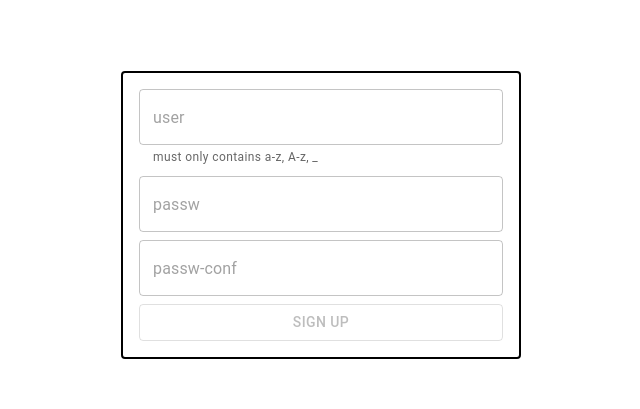
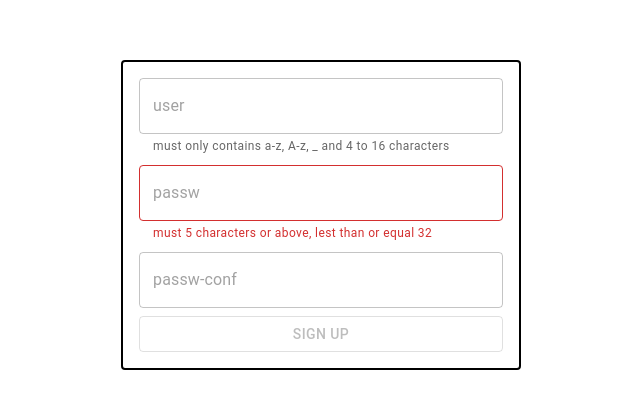
Before and after one commit to 1cedrus/carooos, a React (Vite) app: page /register in a window 1280 px wide. Shown: the part 185-594 px from the top of the page, without its empty margins (319-959 px from the left). Built offline with nearby package versions, Linux system fonts and the light colour scheme.

Commit message:
refactor: add validate for username & password field in register form

```diff
--- a/src/pages/Authentication/SignUp.tsx
+++ b/src/pages/Authentication/SignUp.tsx
@@ -33,7 +33,6 @@ export default function SignUp() {
       body: JSON.stringify({
         username,
         password,
-        passwordConfirmation,
       }),
     });
 
@@ -46,7 +45,13 @@ export default function SignUp() {
   };
 
   const isAvailable = pathname === '/register';
-  const isError = !/^[a-zA-Z0-9_]+$/.test(username) || password !== passwordConfirmation;
+  const isError =
+    username.length <= 3 ||
+    username.length > 16 ||
+    password.length < 5 ||
+    password.length > 32 ||
+    !/^[a-zA-Z0-9_]+$/.test(username) ||
+    password !== passwordConfirmation;
 
   return (
     <Grow in={pathname === '/register'}>
@@ -57,13 +62,15 @@ export default function SignUp() {
               value={username}
               onChange={(e) => setUsername(e.target.value)}
               placeholder='user'
-              helperText='must only contains a-z, A-z, _'
+              helperText='must only contains a-z, A-z, _ and 4 to 16 characters'
               error={!!username && !/^[a-zA-Z0-9_]+$/.test(username)}
             />
             <TextField
               type='password'
               value={password}
               onChange={(e) => setPassword(e.target.value)}
+              helperText='must 5 characters or above, lest than or equal 32'
+              error={password.length < 5}
               placeholder='passw'
             />
             <TextField
```
